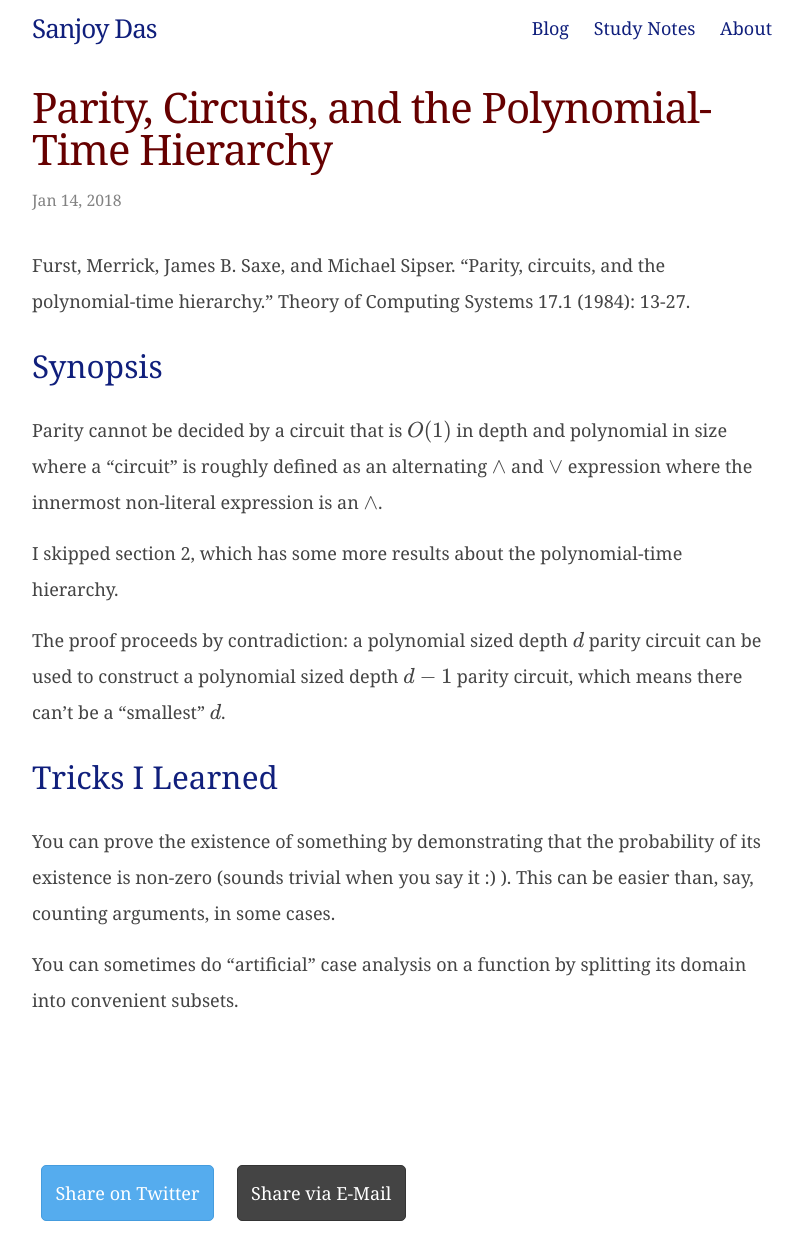
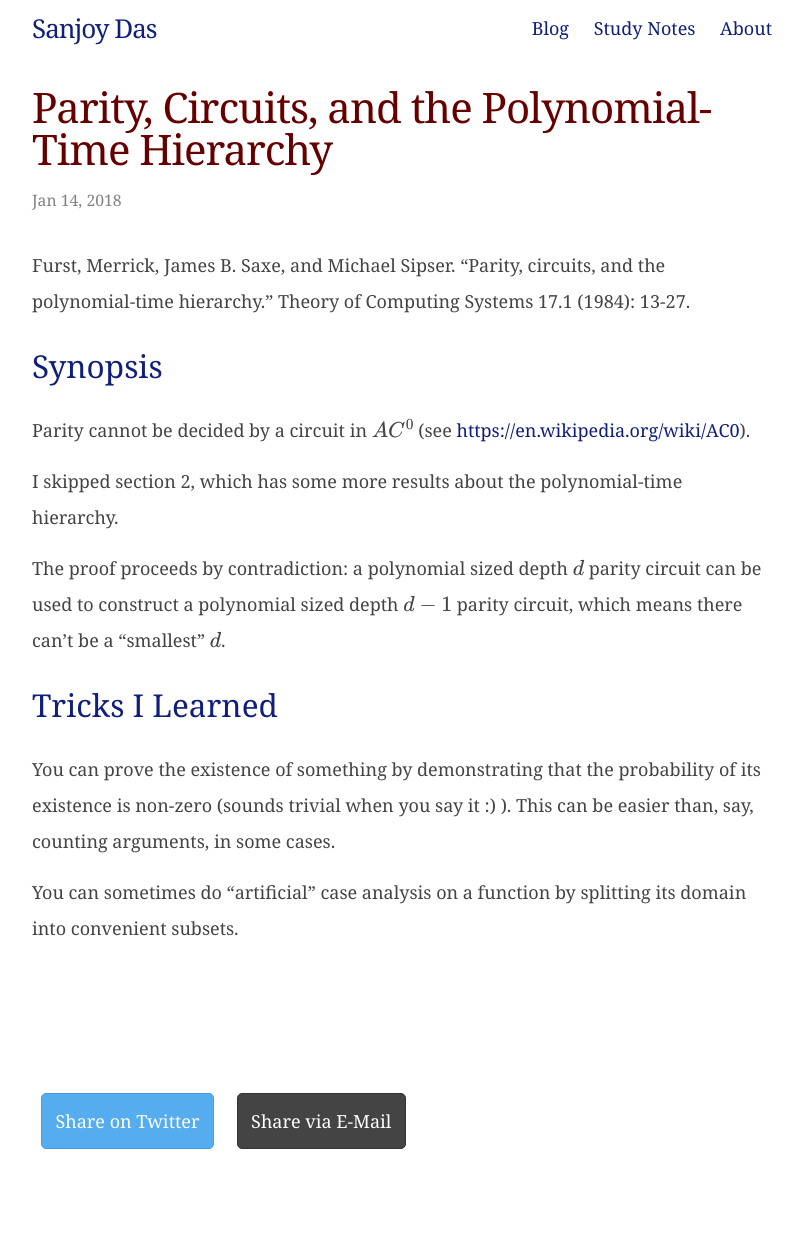
Before and after one commit to sanjoy/playingwithpointers.com, a Jekyll site: the page built from _study_notes/complexity-of-parity.markdown, in a window 1280 px wide. Shown: the whole page, without its empty margins (238-1039 px from the left). Built offline with Jekyll 4.4.1, drawn with Linux system fonts in a browser that asks for light colours; formulas are drawn with MathJax 3; comment, search, counter and statistics services are not loaded; after the commit the page ends 1188 px from its top, so only the background shows below that.

Commit message:
wiki ref

```diff
--- a/_study_notes/complexity-of-parity.markdown
+++ b/_study_notes/complexity-of-parity.markdown
@@ -9,7 +9,7 @@ Furst, Merrick, James B. Saxe, and Michael Sipser. "Parity, circuits, and the po
 
 # Synopsis
 
-Parity cannot be decided by a circuit that is $$O(1)$$ in depth and polynomial in size where a "circuit" is roughly defined as an alternating $$\land$$ and $$\lor$$ expression where the innermost non-literal expression is an $$\land$$.
+Parity cannot be decided by a circuit in $$AC^0$$ (see <https://en.wikipedia.org/wiki/AC0>).
 
 I skipped section 2, which has some more results about the polynomial-time hierarchy.
 
```
